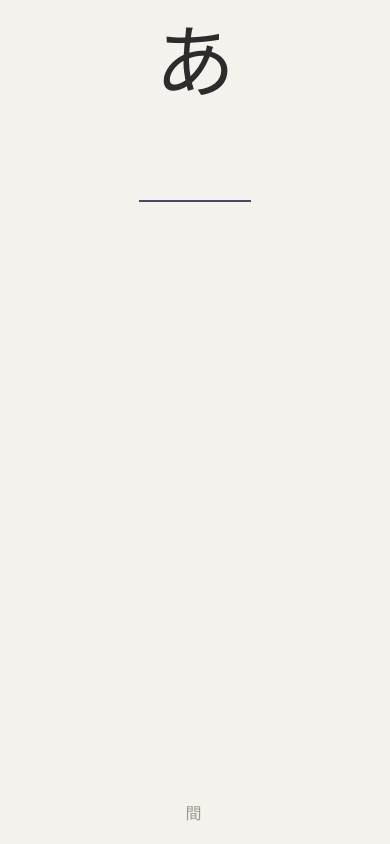
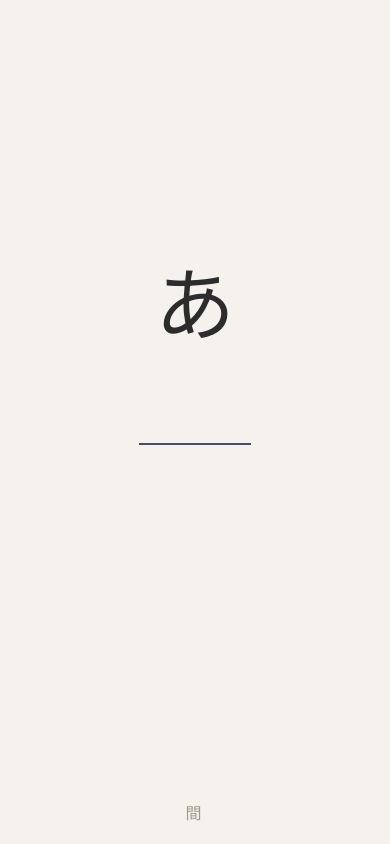
Before and after one commit to jlevere/aida, a website built with Vite: page index.html in a window 390 px wide. Built offline with nearby package versions, Linux system fonts and the light colour scheme; what ts-fsrs would draw is missing.

Commit message:
Refactor CSS for improved layout and responsiveness
- Removed unnecessary justify-content property from body styles.
- Added margin-top: auto to body for better spacing and alignment.

```diff
--- a/src/style.css
+++ b/src/style.css
@@ -44,7 +44,6 @@
   display: flex;
   flex-direction: column;
   align-items: center;
-  justify-content: center;
   min-height: 100vh;
   min-height: 100dvh;
   padding: 2rem 2rem 1rem;
@@ -57,6 +56,7 @@
   color: var(--fg);
   transition: opacity 200ms ease;
   user-select: none;
+  margin-top: auto;
   margin-bottom: 2rem;
 }
 
```
